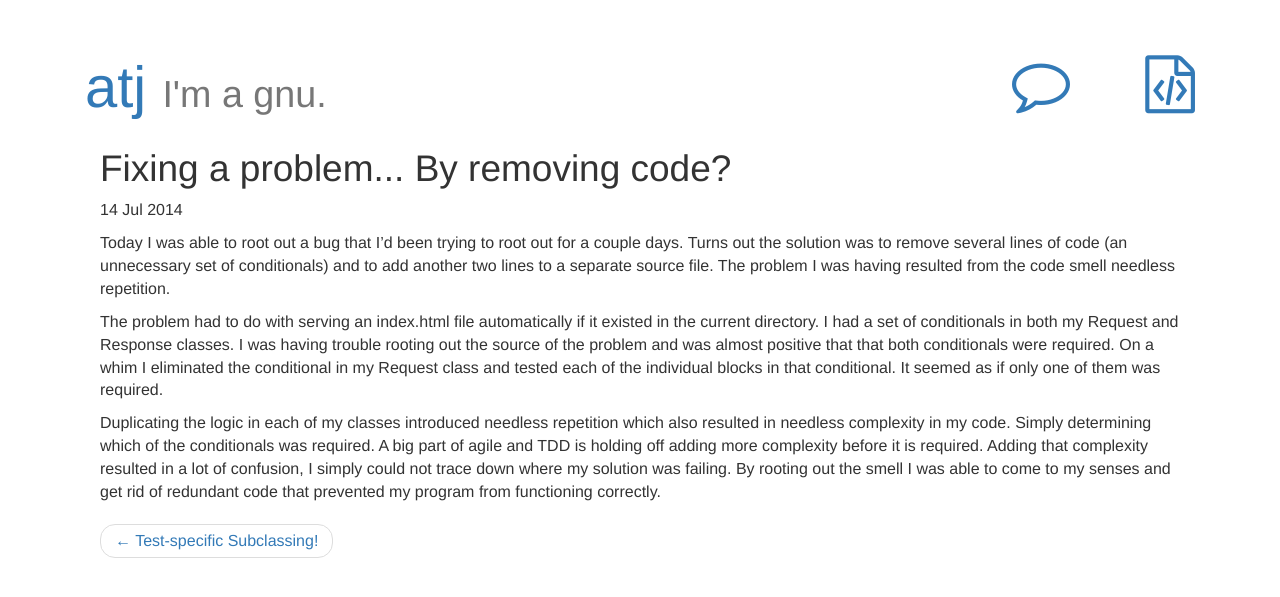
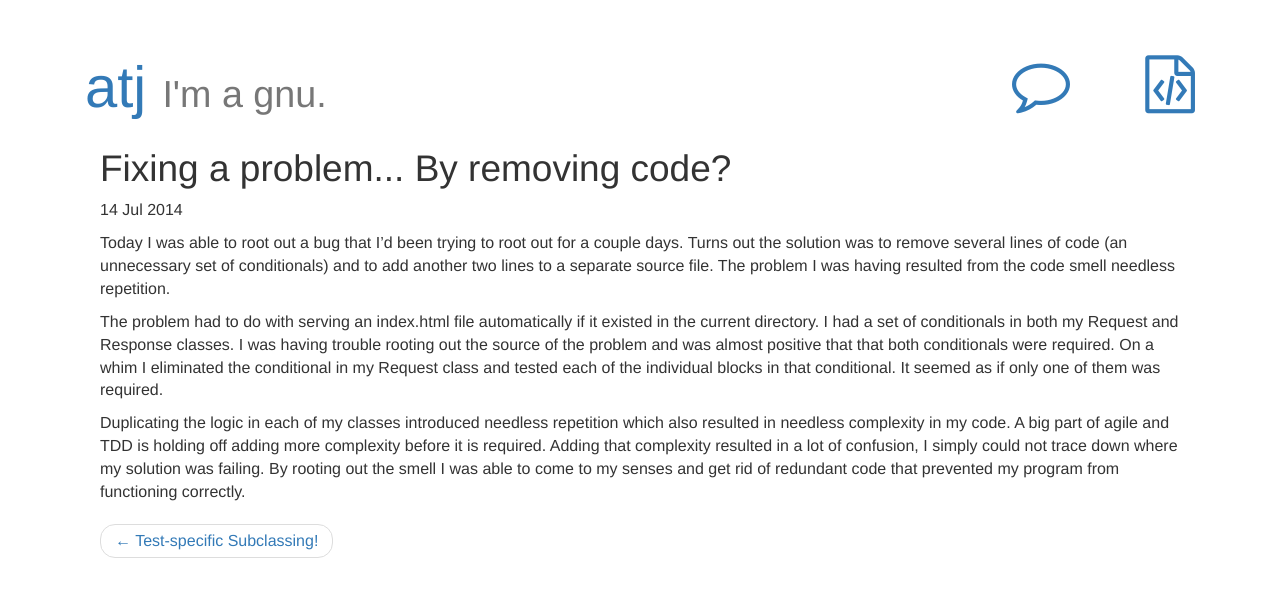
Before and after one commit to aspalding/aspalding.github.io, a Jekyll site: the page built from _posts/2014-07-14-fixingsolution.markdown, in a window 1280 px wide. Shown: the top 597 px of the page. Built offline with Jekyll 4.4.1, drawn with Linux system fonts in a browser that asks for light colours; nearby versions of some CDN libraries; Markdown is read by kramdown in place of the engine named in the settings.

Commit message:
english.

```diff
--- a/_posts/2014-07-14-fixingsolution.markdown
+++ b/_posts/2014-07-14-fixingsolution.markdown
@@ -8,4 +8,4 @@ Today I was able to root out a bug that I'd been trying to root out for a couple
 
 The problem had to do with serving an index.html file automatically if it existed in the current directory. I had a set of conditionals in both my Request and Response classes. I was having trouble rooting out the source of the problem and was almost positive that that both conditionals were required. On a whim I eliminated the conditional in my Request class and tested each of the individual blocks in that conditional. It seemed as if only one of them was required.
 
-Duplicating the logic in each of my classes introduced needless repetition which also resulted in needless complexity in my code. Simply determining which of the conditionals was required. A big part of agile and TDD is holding off adding more complexity before it is required. Adding that complexity resulted in a lot of confusion, I simply could not trace down where my solution was failing. By rooting out the smell I was able to come to my senses and get rid of redundant code that prevented my program from functioning correctly.
+Duplicating the logic in each of my classes introduced needless repetition which also resulted in needless complexity in my code. A big part of agile and TDD is holding off adding more complexity before it is required. Adding that complexity resulted in a lot of confusion, I simply could not trace down where my solution was failing. By rooting out the smell I was able to come to my senses and get rid of redundant code that prevented my program from functioning correctly.
```
